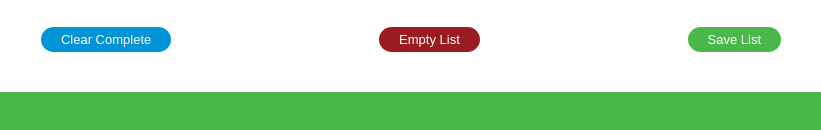
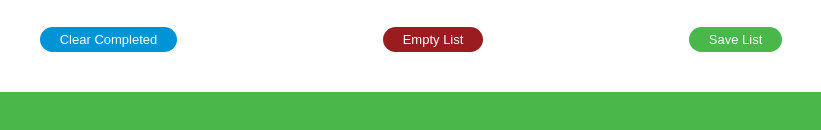
Before and after one commit to truclinhh/ToDoList, a plain HTML site: page index.html in a window 1280 px wide. Shown: the part 184-314 px from the top of the page, 229-1050 px from the left. Drawn offline with Linux system fonts and the light colour scheme.

```diff
--- a/index.html
+++ b/index.html
@@ -15,7 +15,7 @@
         <br />
         <ol id="todo-list"> </ol>
         <div id="control-wrapper">
-            <button id="clear-completed-button" class="pretty-button">Clear Complete</button>
+            <button id="clear-completed-button" class="pretty-button">Clear Completed</button>
             <button id="empty-button" class="pretty-button">Empty List</button>
             <button id="save-button" class="pretty-button">Save List</button>
         </div>
```
